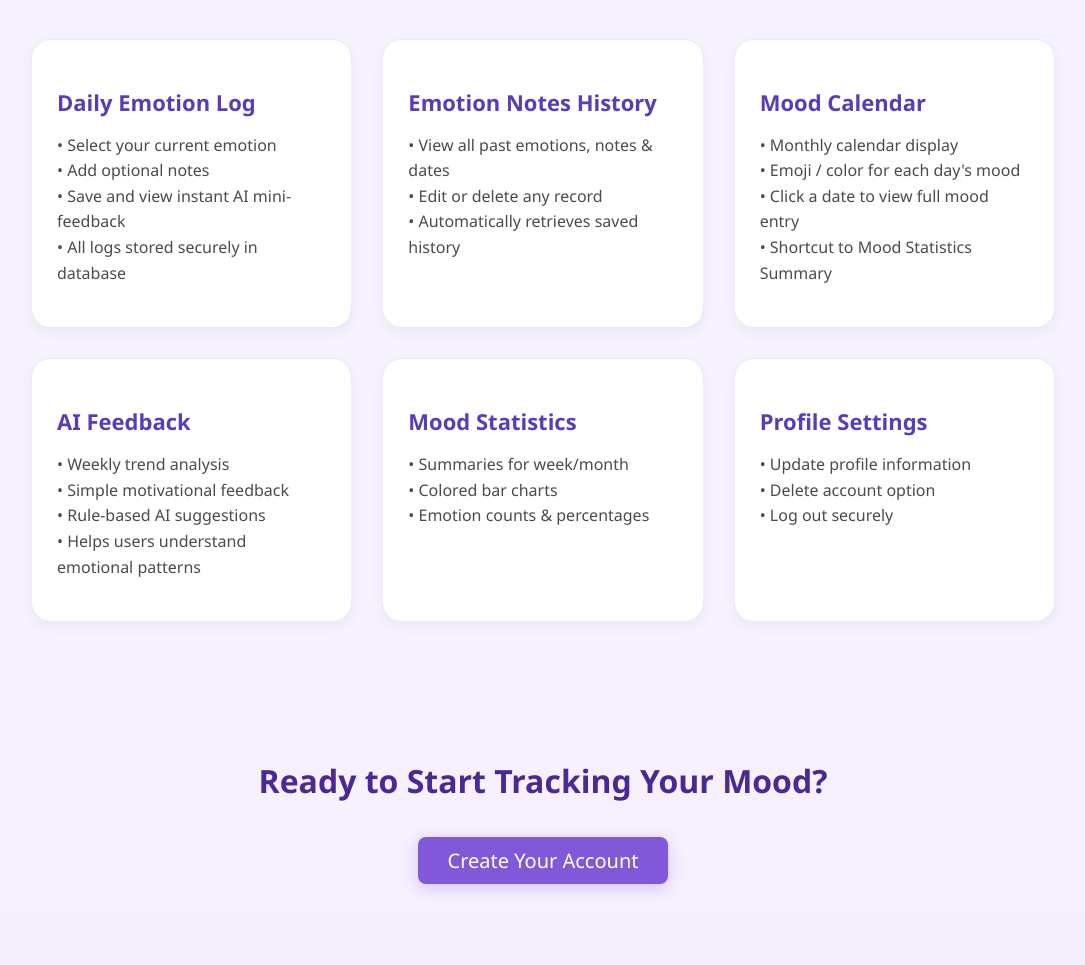
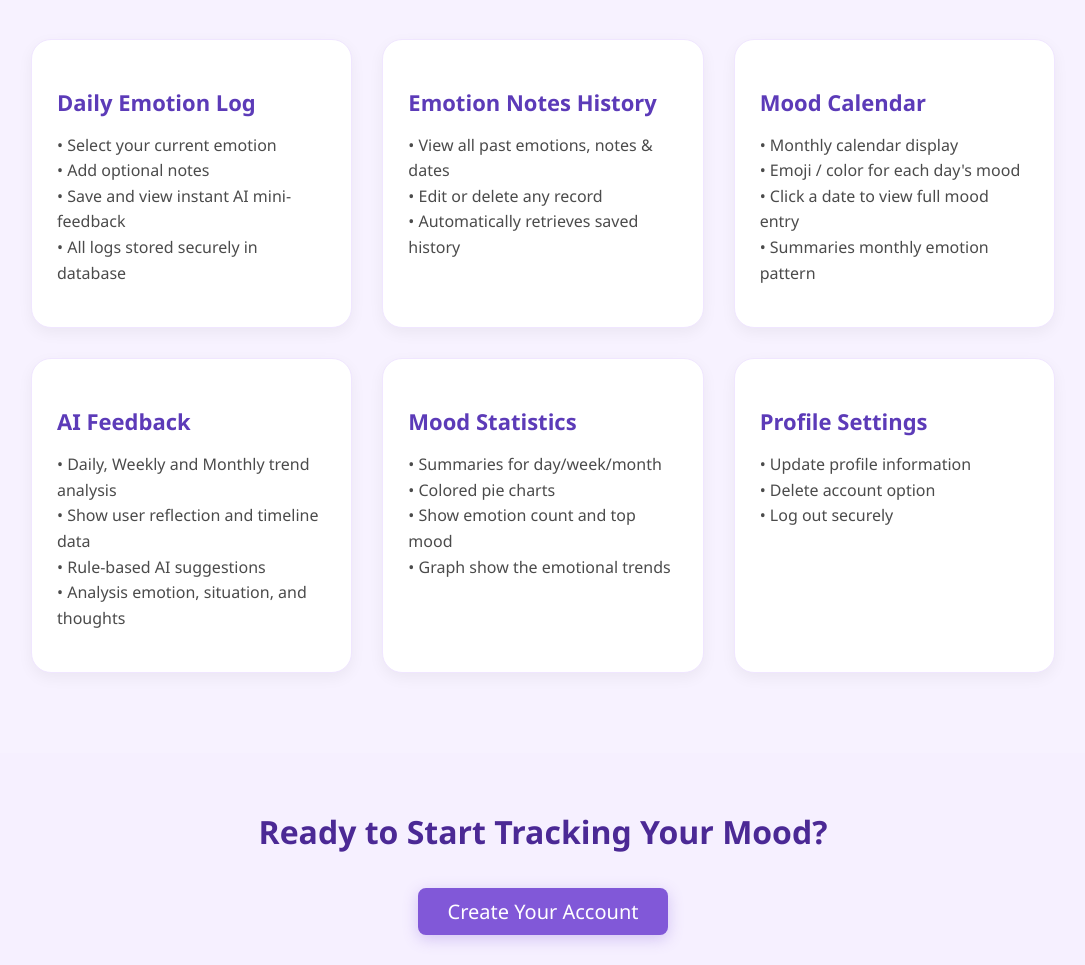
Before and after one commit to cassieY04/MoodTracker, a Flask app: page / in a window 1280 px wide. Shown: the part 1788-2753 px from the top of the page, without its empty margins (97-1182 px from the left). Before the commit the page ends 2681 px from the top, so only its background shows below. Run offline with Flask 3, Linux system fonts and the light colour scheme.

Commit message:
change word on welcome page

```diff
--- a/app_package/templates/index.html
+++ b/app_package/templates/index.html
@@ -126,22 +126,23 @@
                 <p>• Monthly calendar display<br>
                 • Emoji / color for each day's mood<br>
                 • Click a date to view full mood entry<br>
-                • Shortcut to Mood Statistics Summary</p>
+                • Summaries monthly emotion pattern</p>
             </div>
 
             <div class="feature-card">
                 <h3>AI Feedback</h3>
-                <p>• Weekly trend analysis<br>
-                • Simple motivational feedback<br>
+                <p>• Daily, Weekly and Monthly trend analysis<br>
+                • Show user reflection and timeline data<br>
                 • Rule-based AI suggestions<br>
-                • Helps users understand emotional patterns</p>
+                • Analysis emotion, situation, and thoughts</p>
             </div>
 
             <div class="feature-card">
                 <h3>Mood Statistics</h3>
-                <p>• Summaries for week/month<br>
-                • Colored bar charts<br>
-                • Emotion counts & percentages</p>
+                <p>• Summaries for day/week/month<br>
+                • Colored pie charts<br>
+                • Show emotion count and top mood<br>
+                • Graph show the emotional trends</p>
             </div>
 
             <div class="feature-card">
--- a/static/style.css
+++ b/static/style.css
@@ -574,7 +574,7 @@ body.body {
     margin-top: 25px;
     display: flex;
     justify-content: space-between;
-    font-size: 17px;
+    font-size: 15px;
 }
 
 .Nav-to-welcome a {
```
